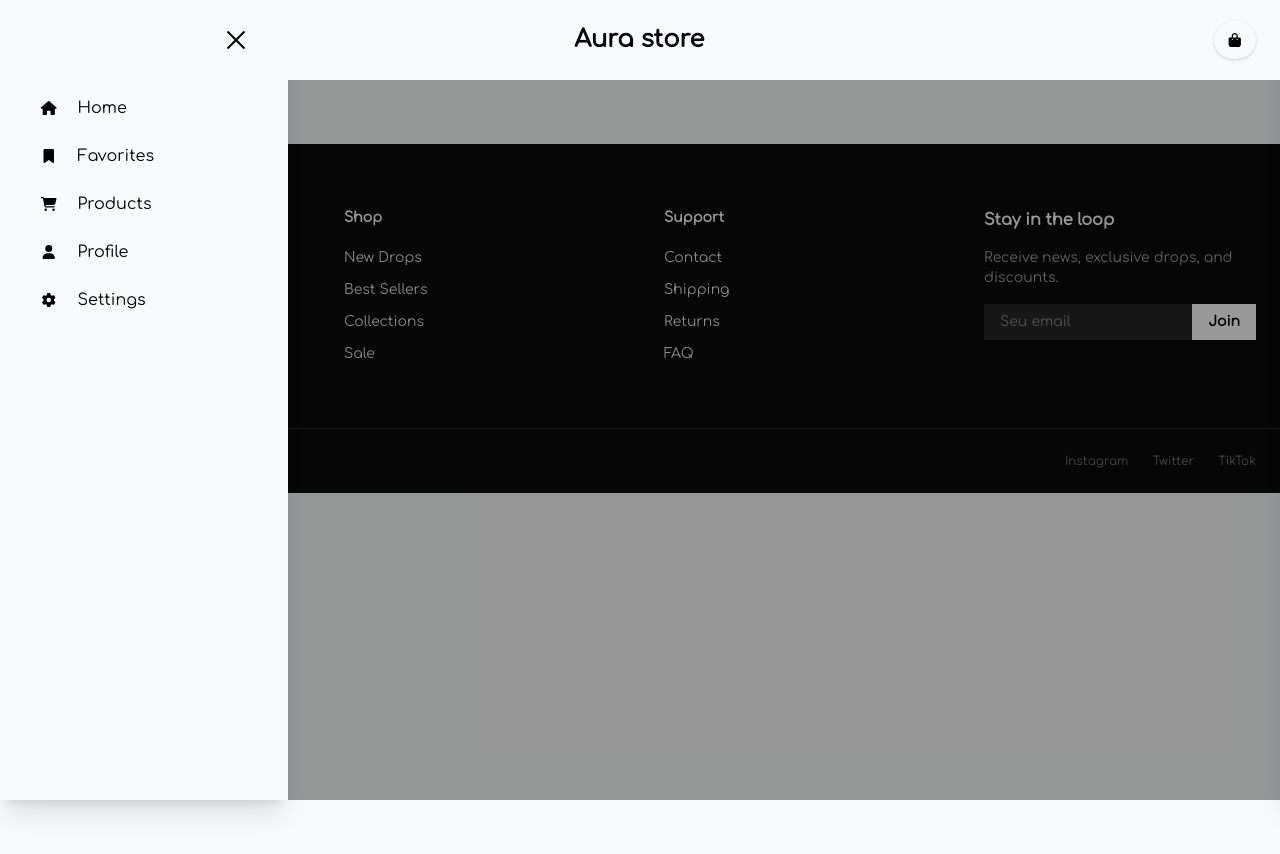
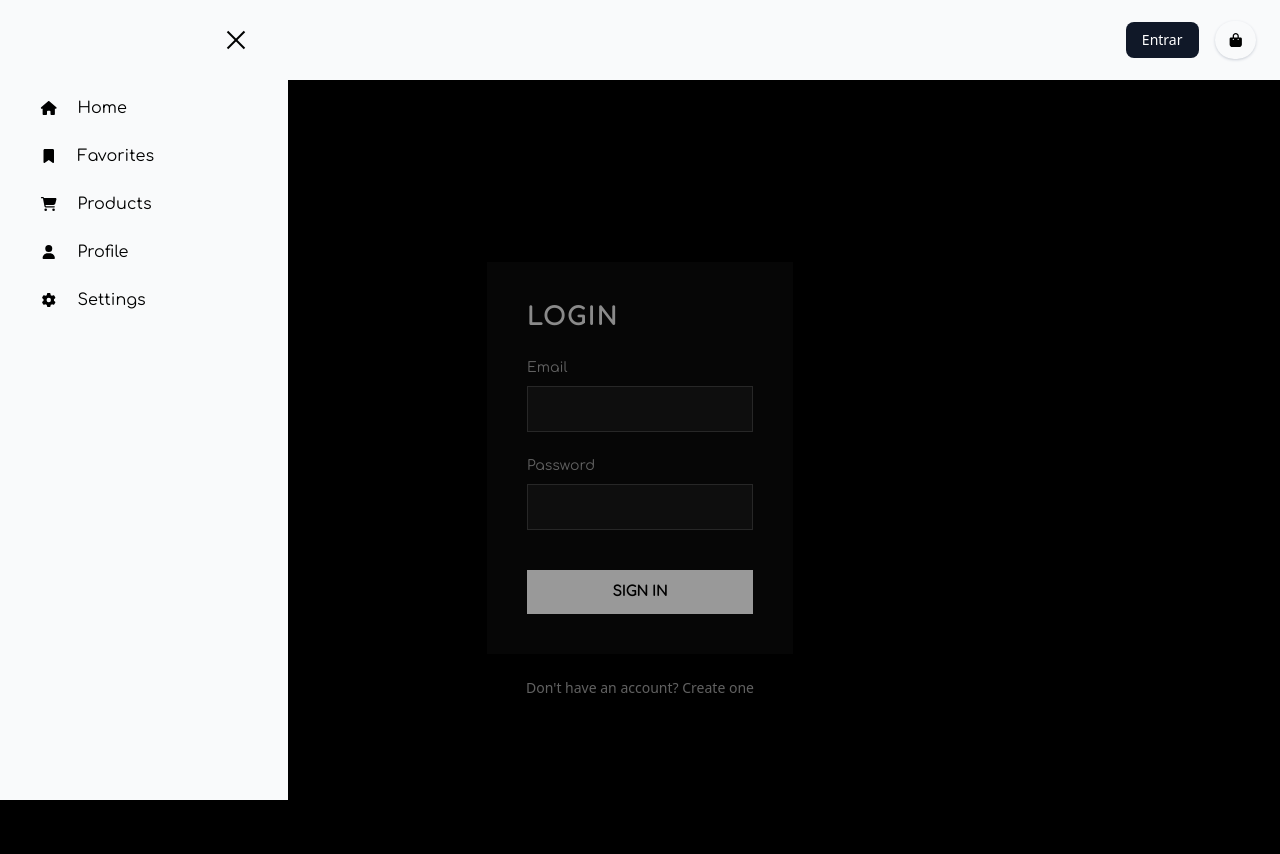
Before and after one commit to IgorBern02/website-design, a React (Vite) app in the folder frontend/: page /login in a window 1280 px wide. Both pictures are taken after a click on the element 44 px from the left and 40 px from the top of the page. Shown: the top 854 px of the page. Before the commit the page ends 800 px from the top, so only its background shows below. Built offline with nearby package versions, Linux system fonts and the light colour scheme.

Commit message:
feat: login page created

```diff
--- a/frontend/src/App.tsx
+++ b/frontend/src/App.tsx
@@ -1,44 +1,26 @@
 import { Routes, Route } from "react-router-dom";
-import { Header } from "./components/Header/Header";
+import { StoreLayout } from "../src/components/StoreLayout";
+import { Home } from "./pages/Home";
+import { AuthPage } from "../src/pages/AuthPage";
 import { ProductPage } from "./components/shop/ProductPage/ProductPage";
-import { Home } from "./pages/Home";
-
-import { useState } from "react";
-
-import { NavSideBar } from "./components/ui/NavSideBar";
 import { FavoritePage } from "./pages/FavoritesPage";
-import { CartSidebar } from "./components/ui/CartSidebar";
-import { Footer } from "./components/Footer/Footer";
 
 function App() {
-  const [isMenuOpen, setIsMenuOpen] = useState(false);
-  const [isCartOpen, setIsCartOpen] = useState(false);
-
   return (
-    <div className="w-full min-h-screen overflow-x-hidden">
-      <NavSideBar isOpen={isMenuOpen} onClose={() => setIsMenuOpen(false)} />
-
-      <CartSidebar isOpen={isCartOpen} onClose={() => setIsCartOpen(false)} />
-      <Header
-        isMenuOpen={isMenuOpen}
-        onMenuToggle={() => setIsMenuOpen((p) => !p)}
-        onCartToggle={() => setIsCartOpen((p) => !p)}
-      />
-
-      <main className="w-full p-10 mt-10">
     <Routes>
+      {/* Rotas da loja (com header e footer) */}
+      <Route element={<StoreLayout />}>
         <Route path="*" element={<div>404 Not Found</div>} />
         <Route path="/" element={<Home />} />
         <Route path="/home" element={<Home />} />
         <Route path="/product/:id" element={<ProductPage />} />
         <Route path="/favorites" element={<FavoritePage />} />
+        <Route path="/login" element={<AuthPage />} />
+      </Route>
+
+      {/* Rotas FULLSCREEN */}
+      <Route path="/auth" element={<AuthPage />} />
     </Routes>
-      </main>
-
-      <footer>
-        <Footer />
-      </footer>
-    </div>
   );
 }
 
--- a/frontend/src/components/Footer/Footer.tsx
+++ b/frontend/src/components/Footer/Footer.tsx
@@ -5,7 +5,7 @@ import { FooterBottom } from "./FooterBottom";
 
 export const Footer = () => {
   return (
-    <footer className="w-full bg-neutral-950 text-neutral-200 font-comfortaa">
+    <footer className="w-full bg-neutral-950 text-neutral-200 font-comfortaa mt-10">
       <div className="max-w-7xl mx-auto px-6 py-16 grid grid-cols-1 md:grid-cols-4 gap-12">
         <FooterBrand />
 
--- a/frontend/src/components/Header/Header.tsx
+++ b/frontend/src/components/Header/Header.tsx
@@ -1,6 +1,7 @@
 import { MenuHamburguer } from "./MenuHamburguer";
 import type { HeaderProps } from "../../types/header";
 import { BagPurchase } from "./BagPurchase";
+import { LoginButton } from "./LoginButton";
 
 export const Header = ({
   isMenuOpen,
@@ -8,12 +9,18 @@ export const Header = ({
   onCartToggle,
 }: HeaderProps) => {
   return (
-    <header className="fixed z-50 w-full h-20 flex items-center justify-between px-6 bg-gray-50">
-      <MenuHamburguer isOpen={isMenuOpen} onToggle={onMenuToggle} />
+    <header className="fixed top-0 left-0 right-0 z-90 w-full h-20 flex items-center justify-between px-6 bg-gray-50">
+      <div className="flex items-center gap-4">
+        <MenuHamburguer isOpen={isMenuOpen} onToggle={onMenuToggle} />
+        {/* <span className="text-2xl font-black font-comfortaa">Aura store</span> */}
+      </div>
 
-      <span className="text-2xl font-black font-comfortaa">Aura store</span>
-
-      <BagPurchase onToggle={onCartToggle} />
+      <div className="flex items-center gap-4">
+        <div className="flex items-center gap-4">
+          <LoginButton />
+          <BagPurchase onToggle={onCartToggle} />
+        </div>
+      </div>
     </header>
   );
 };
--- /dev/null
+++ b/frontend/src/components/Header/LoginButton.tsx
@@ -0,0 +1,13 @@
+// components/Header/LoginButton.tsx
+import { Link } from "react-router-dom";
+
+export const LoginButton = () => {
+  return (
+    <Link
+      to="/login"
+      className="px-4 py-2 bg-gray-900 text-white rounded-lg hover:bg-gray-800 transition-colors text-sm font-medium"
+    >
+      Entrar
+    </Link>
+  );
+};
--- /dev/null
+++ b/frontend/src/components/Login/AuthInput.tsx
@@ -0,0 +1,25 @@
+type AuthInputProps = {
+  label: string;
+  type?: string;
+  value: string;
+  onChange: (e: React.ChangeEvent<HTMLInputElement>) => void;
+};
+
+export const AuthInput = ({
+  label,
+  type = "text",
+  value,
+  onChange,
+}: AuthInputProps) => {
+  return (
+    <div className="flex flex-col gap-2">
+      <label className="text-sm text-neutral-400">{label}</label>
+      <input
+        type={type}
+        value={value}
+        onChange={onChange}
+        className="bg-neutral-900 border border-neutral-700 px-4 py-3 text-sm outline-none focus:border-white transition"
+      />
+    </div>
+  );
+};
--- /dev/null
+++ b/frontend/src/components/Login/LoginForm.tsx
@@ -0,0 +1,40 @@
+import { useState } from "react";
+import { AuthInput } from "./AuthInput";
+
+export const LoginForm = () => {
+  const [email, setEmail] = useState("");
+  const [password, setPassword] = useState("");
+
+  const handleLogin = (e: React.FormEvent) => {
+    e.preventDefault();
+    console.log({ email, password });
+    // depois aqui entra a chamada da API
+  };
+
+  return (
+    <form
+      onSubmit={handleLogin}
+      className="w-full max-w-md bg-neutral-950 p-10 flex flex-col gap-6 text-neutral-200 font-comfortaa"
+    >
+      <h2 className="text-2xl font-bold tracking-widest">LOGIN</h2>
+
+      <AuthInput
+        label="Email"
+        type="email"
+        value={email}
+        onChange={(e) => setEmail(e.target.value)}
+      />
+
+      <AuthInput
+        label="Password"
+        type="password"
+        value={password}
+        onChange={(e) => setPassword(e.target.value)}
+      />
+
+      <button className="mt-4 bg-white text-black py-3 font-bold text-sm uppercase">
+        Sign In
+      </button>
+    </form>
+  );
+};
--- /dev/null
+++ b/frontend/src/components/Login/RegisterForm.tsx
@@ -0,0 +1,47 @@
+import { useState } from "react";
+import { AuthInput } from "./AuthInput";
+
+export const RegisterForm = () => {
+  const [name, setName] = useState("");
+  const [email, setEmail] = useState("");
+  const [password, setPassword] = useState("");
+
+  const handleRegister = (e: React.FormEvent) => {
+    e.preventDefault();
+    console.log({ name, email, password });
+    // depois aqui entra a chamada da API
+  };
+
+  return (
+    <form
+      onSubmit={handleRegister}
+      className="w-full max-w-md bg-neutral-950 p-10 flex flex-col gap-6 text-neutral-200 font-comfortaa"
+    >
+      <h2 className="text-2xl font-bold tracking-widest">CREATE ACCOUNT</h2>
+
+      <AuthInput
+        label="Name"
+        value={name}
+        onChange={(e) => setName(e.target.value)}
+      />
+
+      <AuthInput
+        label="Email"
+        type="email"
+        value={email}
+        onChange={(e) => setEmail(e.target.value)}
+      />
+
+      <AuthInput
+        label="Password"
+        type="password"
+        value={password}
+        onChange={(e) => setPassword(e.target.value)}
+      />
+
+      <button className="mt-4 bg-white text-black py-3 font-bold text-sm uppercase">
+        Register
+      </button>
+    </form>
+  );
+};
--- /dev/null
+++ b/frontend/src/components/StoreLayout.tsx
@@ -0,0 +1,59 @@
+import { Header } from "../components/Header/Header";
+import { NavSideBar } from "./ui/NavSideBar";
+import { CartSidebar } from "./ui/CartSidebar";
+import { Outlet } from "react-router-dom";
+import { useState } from "react";
+
+export const StoreLayout = () => {
+  const [isMenuOpen, setIsMenuOpen] = useState(false);
+  const [isCartOpen, setIsCartOpen] = useState(false);
+
+  // Funções para alternar
+  const toggleMenu = () => setIsMenuOpen((prev) => !prev);
+  const toggleCart = () => setIsCartOpen((prev) => !prev);
+
+  // Funções para fechar
+  const closeMenu = () => setIsMenuOpen(false);
+  const closeCart = () => setIsCartOpen(false);
+
+  // Fechar ambos quando um abrir (opcional - melhora UX em mobile)
+  const handleMenuToggle = () => {
+    if (isCartOpen) closeCart();
+    toggleMenu();
+  };
+
+  const handleCartToggle = () => {
+    if (isMenuOpen) closeMenu();
+    toggleCart();
+  };
+
+  return (
+    <div className="min-h-screen flex flex-col">
+      <Header
+        isMenuOpen={isMenuOpen}
+        onMenuToggle={handleMenuToggle}
+        onCartToggle={handleCartToggle}
+      />
+
+      {/* Overlay para quando algum sidebar estiver aberto */}
+      {(isMenuOpen || isCartOpen) && (
+        <div
+          className="fixed inset-0 bg-opacity-50 z-40"
+          onClick={() => {
+            if (isMenuOpen) closeMenu();
+            if (isCartOpen) closeCart();
+          }}
+        />
+      )}
+
+      {/* Sidebars */}
+      <NavSideBar isOpen={isMenuOpen} onClose={closeMenu} />
+      <CartSidebar isOpen={isCartOpen} onClose={closeCart} />
+
+      {/* Conteúdo principal */}
+      <main className="flex-1 pt-20 pb-16 md:pb-0">
+        <Outlet />
+      </main>
+    </div>
+  );
+};
--- /dev/null
+++ b/frontend/src/pages/AuthPage.tsx
@@ -0,0 +1,24 @@
+import { useState } from "react";
+import { LoginForm } from "../components/Login/LoginForm";
+import { RegisterForm } from "../components/Login/RegisterForm";
+
+export const AuthPage = () => {
+  const [isLogin, setIsLogin] = useState(true);
+
+  return (
+    <div className="min-h-screen bg-black flex items-center justify-center px-6">
+      <div className="flex flex-col items-center gap-6">
+        {isLogin ? <LoginForm /> : <RegisterForm />}
+
+        <button
+          onClick={() => setIsLogin(!isLogin)}
+          className="text-sm text-neutral-400 hover:text-white transition"
+        >
+          {isLogin
+            ? "Don't have an account? Create one"
+            : "Already have an account? Sign in"}
+        </button>
+      </div>
+    </div>
+  );
+};
--- a/frontend/src/pages/FavoritesPage.tsx
+++ b/frontend/src/pages/FavoritesPage.tsx
@@ -6,7 +6,7 @@ export const FavoritePage = () => {
 
   return (
     <>
-      <section className="flex items-center gap-4 px-10 py-6 bg-white">
+      <section className="flex items-center gap-4 px-10 py-6 bg-gray-50">
         <Breadcrumb
           items={[{ label: "Home", href: "/" }, { label: "Favorites" }]}
         />
@@ -31,7 +31,7 @@ export const FavoritePage = () => {
               />
               <div className="flex flex-col items-center justify-center bottom-0  w-full">
                 <h2>{item.title}</h2>
-                <p>R$ {item.price}</p>
+                <p className="font-bold">$ {item.price}</p>
               </div>
             </div>
           ))}
--- a/frontend/src/pages/Home.tsx
+++ b/frontend/src/pages/Home.tsx
@@ -1,3 +1,4 @@
+import { Footer } from "../components/Footer/Footer";
 import { HeroPage } from "../components/Hero";
 import { ShopPage } from "../components/shop/ShopPage";
 
@@ -6,6 +7,7 @@ export const Home = () => {
     <>
       <HeroPage />
       <ShopPage />
+      <Footer />
     </>
   );
 };
```
Lines whose indentation alone changed are shown as unchanged.
